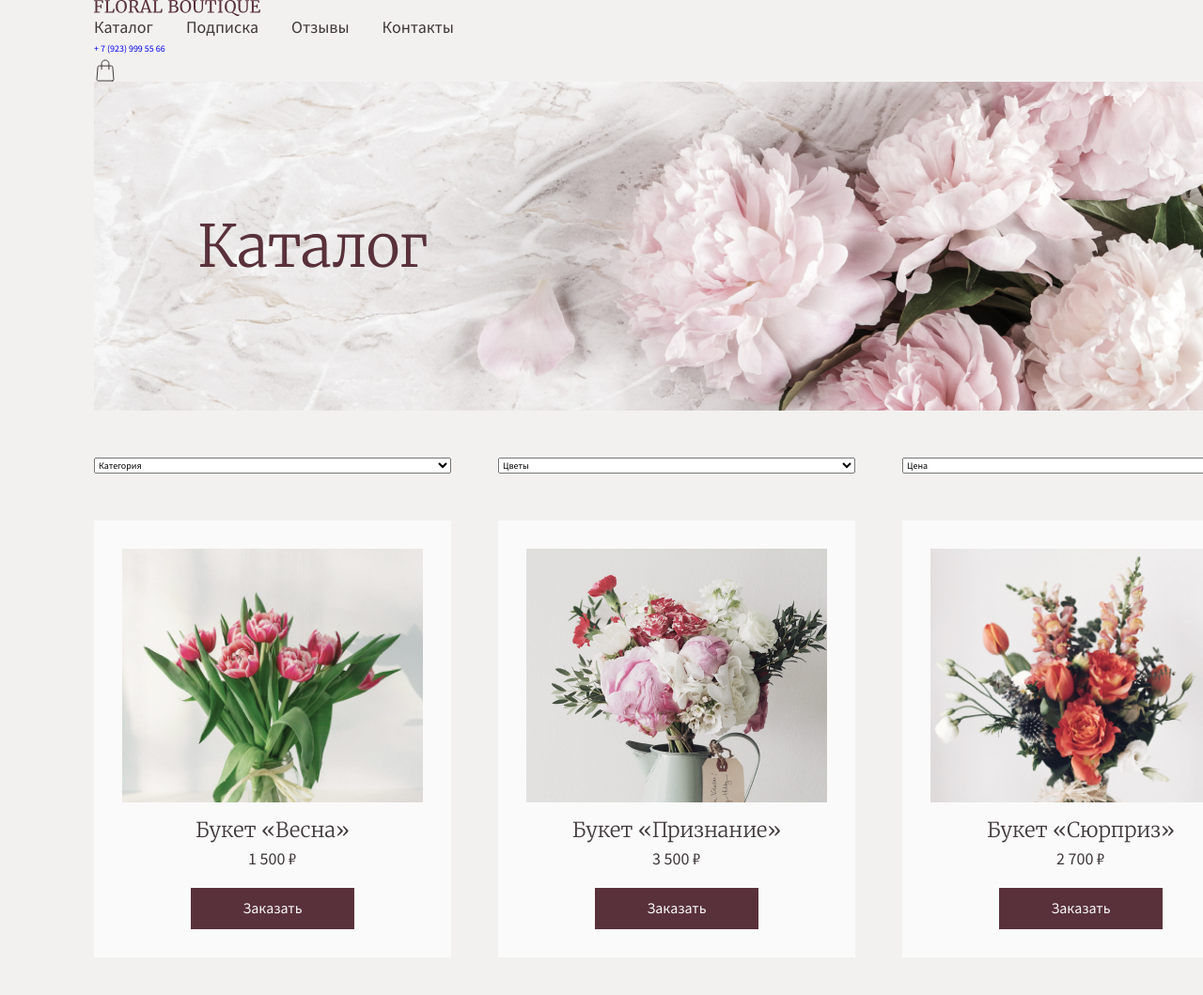
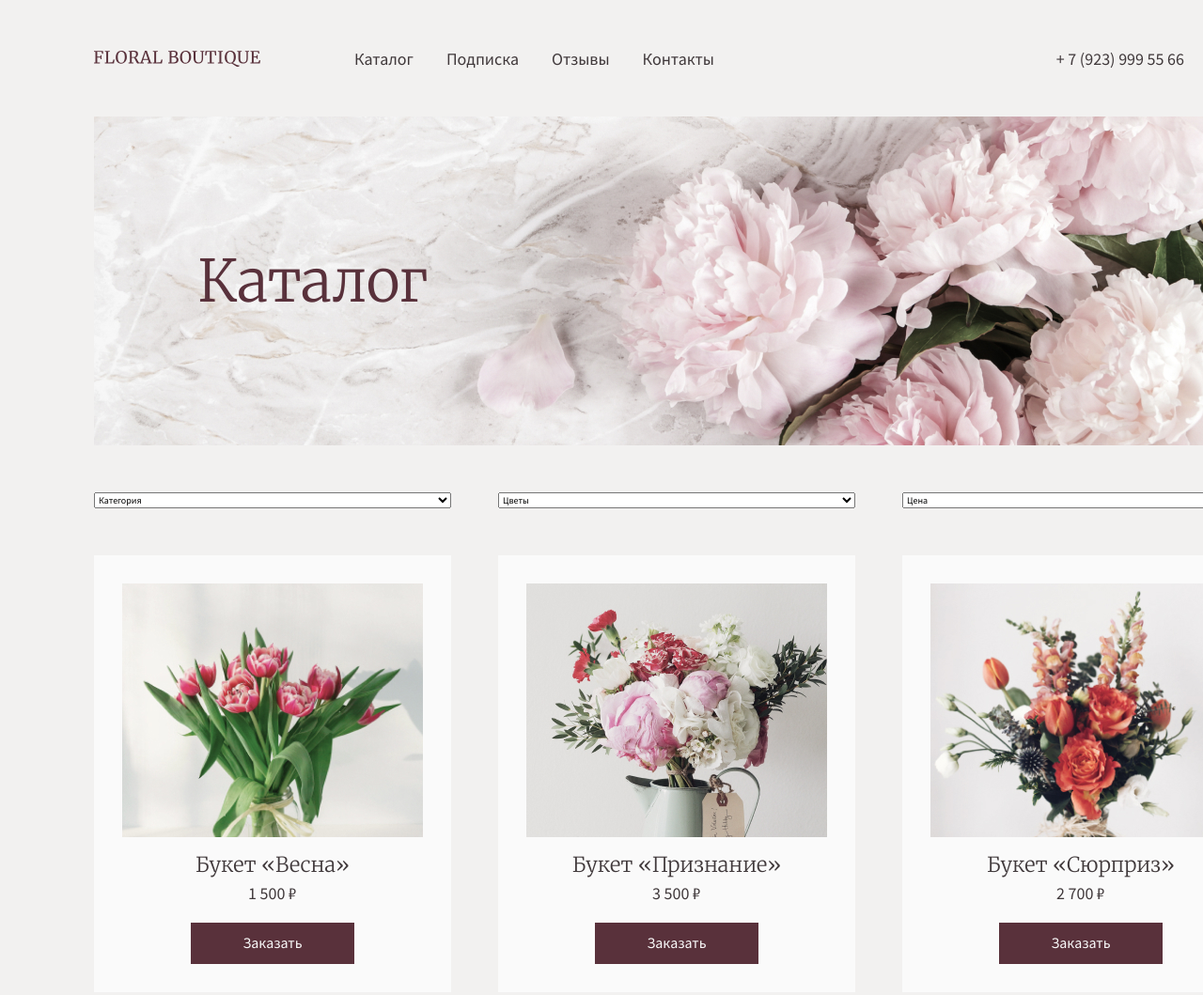
Before and after one commit to Shaktyka/html-grid-skill, a plain HTML site: page case-3/index.html in a window 1280 px wide. Shown: the top 1059 px of the page at 94% size. Drawn offline with Linux system fonts and the light colour scheme.

Commit message:
Стилизует хедер

```diff
--- a/case-3/css/style.css
+++ b/case-3/css/style.css
@@ -113,12 +113,77 @@ a {
 
 /* Хедер */
 
+.header {
+    padding-top: 5rem;
+    padding-bottom: 5rem;
+}
+
 .header__wrap {
-
+    display: grid;
+    grid-template-columns: 1fr 38rem;
+    column-gap: 1rem;
 }
 
 .logo {
     display: flex;
+    width: 17.7rem;
+    height: 1.7rem;
+}
+
+.site-nav .logo {
+    margin-right: 10rem;
+}
+
+.site-nav {
+    display: flex;
+    align-items: center;
+}
+
+.nav-list {
+    display: flex;
+    align-items: center;
+    flex-wrap: wrap;
+}
+
+.nav-list__item {
+    display: flex;
+}
+
+.nav-list__item:not(:last-child) {
+    margin-right: 3.5rem;
+}
+
+.nav-list__link {
+    font-size: 1.8rem;
+    line-height: 2.3rem;
+    color: #40393B;
+}
+
+.header__group {
+    display: flex;
+    justify-content: flex-end;
+    align-items: center;
+}
+
+.contacts {
+    display: flex;
+}
+
+.phone {
+    font-family: 'Source Sans Pro';
+    font-size: 1.8rem;
+    line-height: 2.3rem;
+    color: #40393B;
+}
+
+.user-nav {
+    display: flex;
+    margin-left: 5.6rem;
+}
+
+.cart {
+    width: 2.4rem;
+    height: 2.4rem;
 }
 
 /* Промо-блок */
@@ -245,25 +310,6 @@ a {
     align-items: center;
 }
 
-.nav-list {
-    display: flex;
-    align-items: center;
-}
-
-.nav-list__item {
-    display: flex;
-}
-
-.nav-list__item:not(:last-child) {
-    margin-right: 3.5rem;
-}
-
-.nav-list__link {
-    font-size: 1.8rem;
-    line-height: 2.3rem;
-    color: #40393B;
-}
-
 /* Иконки соцсетей */
 
 .social {
--- a/case-3/index.html
+++ b/case-3/index.html
@@ -35,14 +35,16 @@
                         </li>
                     </ul>
                 </nav>
+                <div class="header__group">
                     <div class="contacts">
                         <a class="phone" href="tel:+79239995566">+ 7 (923) 999 55 66</a>
                     </div>
                     <div class="user-nav">
                         <a class="user-nav__item cart" href="#">
-                        <img class="button button--cart" src="img/icons/bag.svg" alt="">
+                            <img class="button button--cart" width="24" height="24" src="img/icons/bag.svg" alt="">
                             <span class="visually-hidden">Корзина</span>
                         </a>
+                    </div>
                 </div>
             </div>
         </div>
```
Lines whose indentation alone changed are shown as unchanged.
